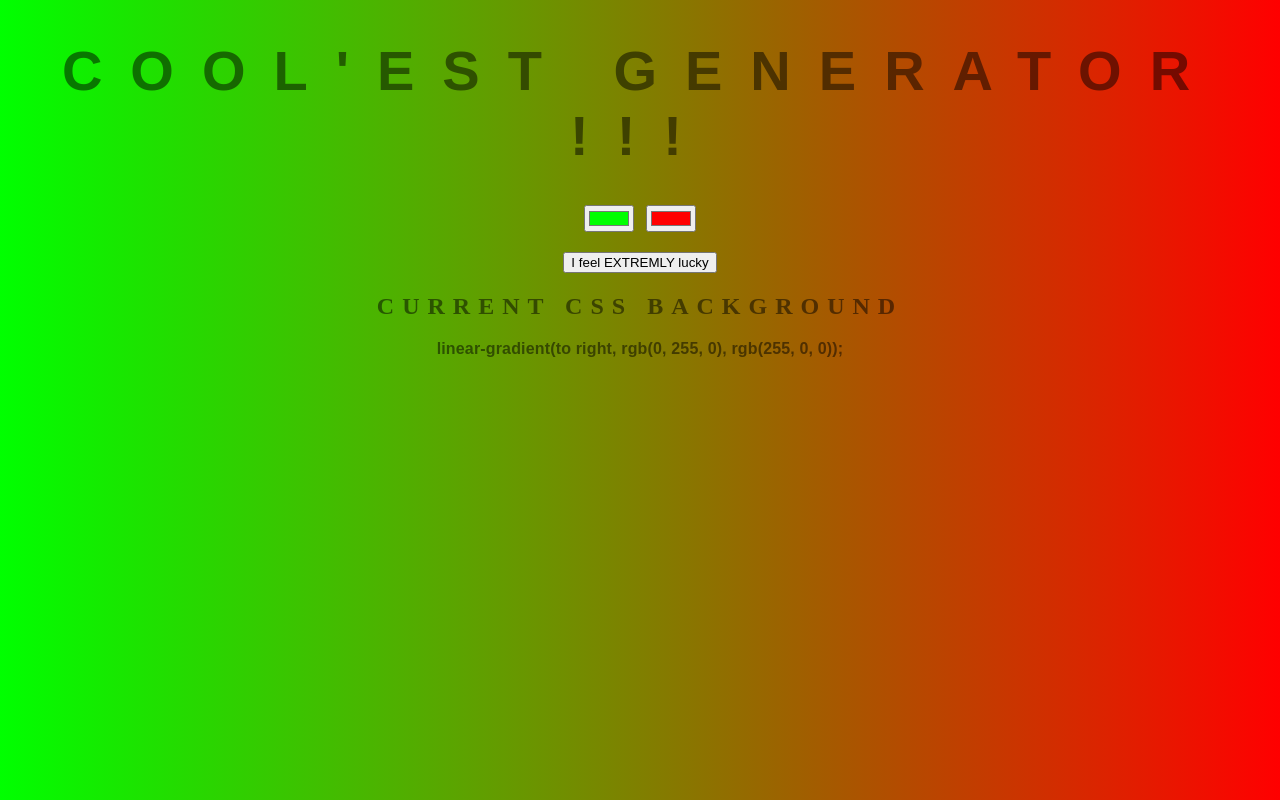
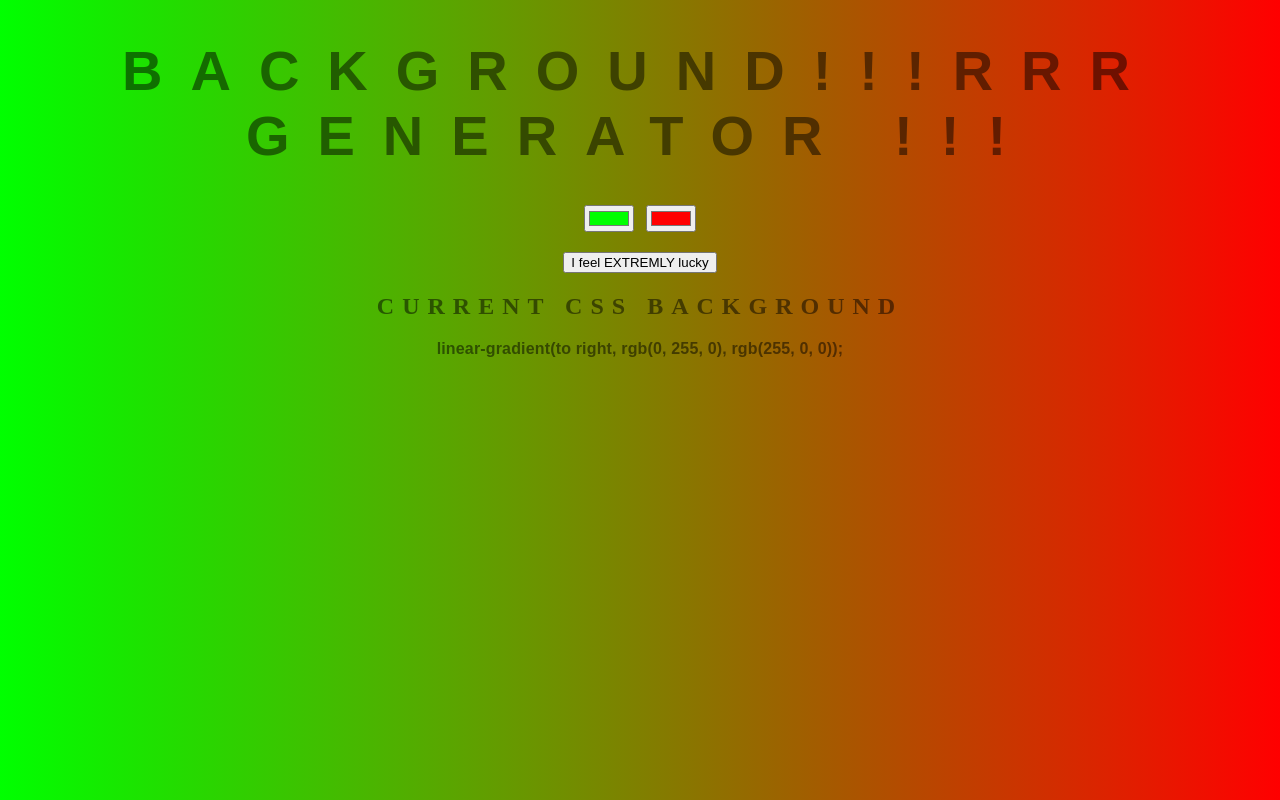
Before and after one commit to primat2/Cool-Thing, a plain HTML site: page index.html in a window 1280 px wide. Drawn offline with Linux system fonts and the light colour scheme.

Commit message:
new RRR's

```diff
--- a/index.html
+++ b/index.html
@@ -5,7 +5,7 @@
 	<link rel="stylesheet" type="text/css" href="style.css">
 </head>
 <body id="gradient">
-	<h1>COOL'EST Generator !!!</h1>
+	<h1>Background!!!RRR Generator !!!</h1>
 	<input class="color1" type="color" name="color1" value="#00ff00">
 	<input class="color2" type="color" name="color2" value="#ff0000">
 	<button>I feel EXTREMLY lucky</button>
```
